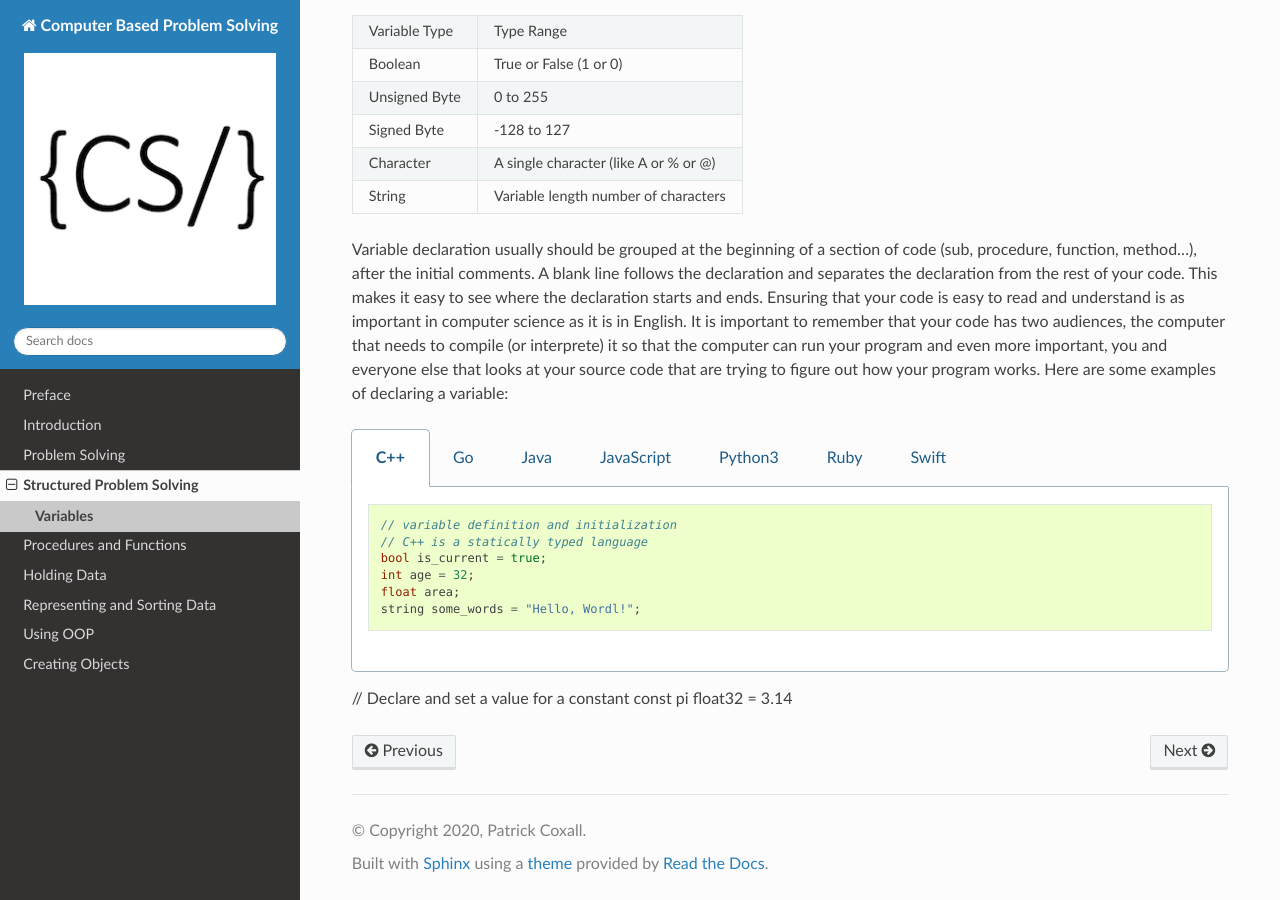
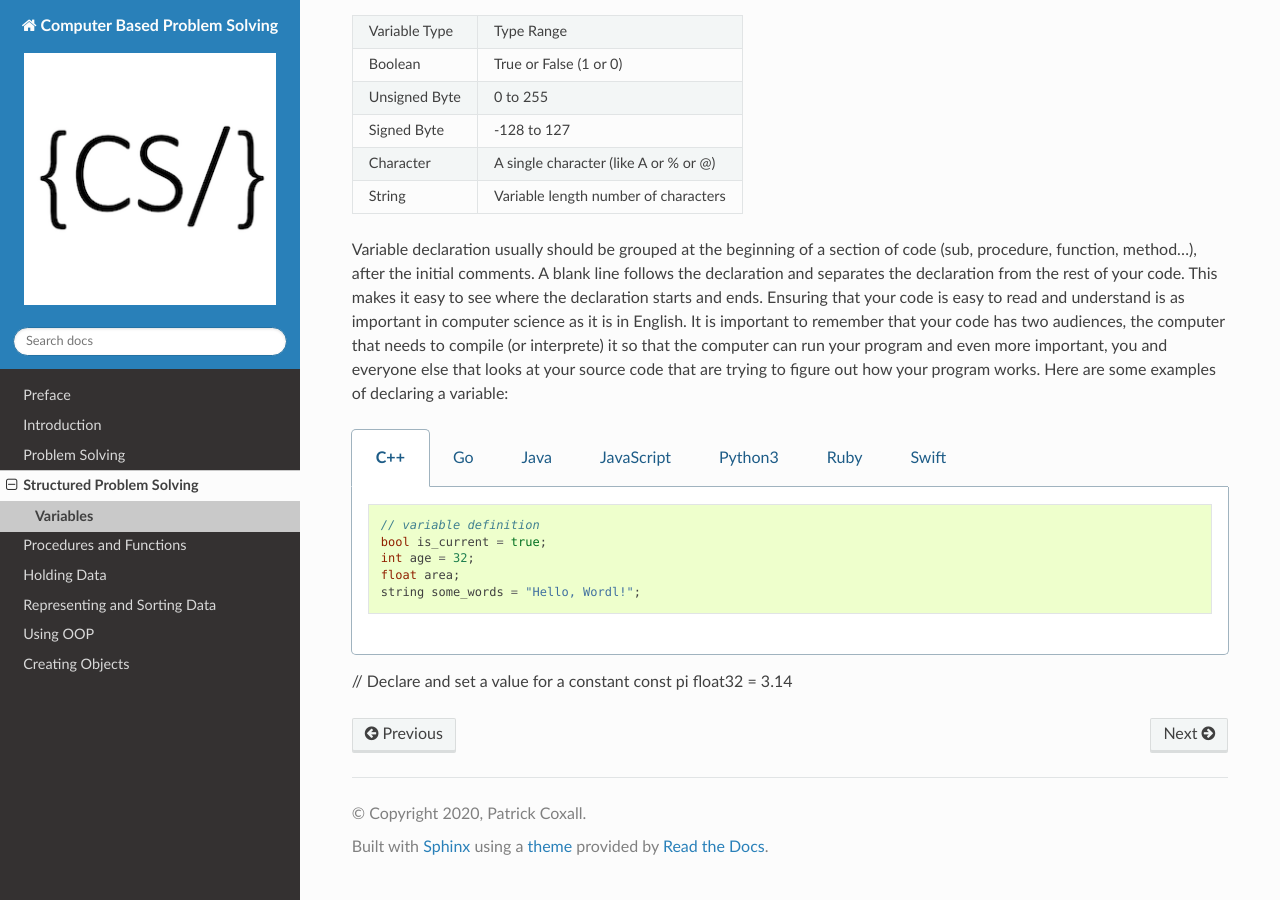
Before and after one commit to Mr-Coxall/Computer-Based-Problem-Solving, a Sphinx documentation site: the page built from docs/structured-problem-solving/variables.rst, in a window 1280 px wide and 900 px high, scrolled down 745 px. Built offline with Sphinx 7.4.7 and the Read the Docs theme 2.0.0, drawn with Linux system fonts in a browser that asks for light colours; pages that are not in the unit, such as notebooks, are missing from menus.

Commit message:
Update Solving problem section

```diff
--- a/docs/structured-problem-solving/variables.rst
+++ b/docs/structured-problem-solving/variables.rst
@@ -27,8 +27,7 @@ Variable declaration usually should be grouped at the beginning of a section of
 
     .. code-block:: C++
 
-      // variable definition and initialization
-      // C++ is a statically typed language
+      // variable definition
       bool is_current = true;
       int age = 32;
       float area;
@@ -38,8 +37,7 @@ Variable declaration usually should be grouped at the beginning of a section of
 
     .. code-block:: Go
 
-      // variable definition and initialization
-      // Go is a statically typed language
+      // variable definition
       var isCurrent bool = true
       var age int = 32
       var float32 area
@@ -49,8 +47,7 @@ Variable declaration usually should be grouped at the beginning of a section of
 
     .. code-block:: Java
 
-       // variable definition and initialization
-       // Java is a statically typed language
+       // variable definition
        boolean isCurrent = true;
        int age = 32;
        float area;
@@ -60,8 +57,7 @@ Variable declaration usually should be grouped at the beginning of a section of
 
     .. code-block:: JavaScript
 
-       // variable definition and initialization
-       // JavaScript is a dynamically typed language
+       // variable definition
        let isCurrent = true;
        let age = 32;
        float area;
@@ -71,8 +67,7 @@ Variable declaration usually should be grouped at the beginning of a section of
 
     .. code-block:: Python
 
-       // variable definition and initialization
-       // Python is a dynamically typed language
+       // variable definition
        is_current = True
        age = 32
        area = 32.45
@@ -82,8 +77,7 @@ Variable declaration usually should be grouped at the beginning of a section of
 
     .. code-block:: Ruby
 
-       # variable definition and initialization
-       # Ruby is a dynamically typed language
+       # variable definition
        is_current = true
        age = 32
        area = 32.45
@@ -93,8 +87,7 @@ Variable declaration usually should be grouped at the beginning of a section of
 
     .. code-block:: Swift
 
-      // variable definition and initialization
-      // Swift is a statically typed language
+      // variable definition
       var isCurrent: Bool = true
       var age: Int = 32
       var area: Float = 32.45
```
